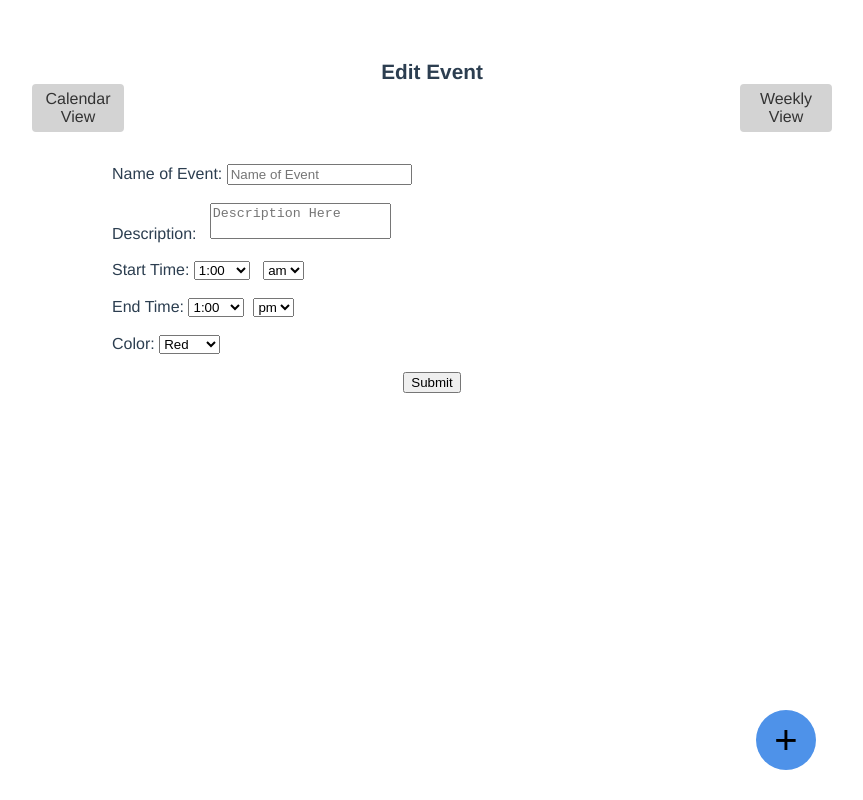
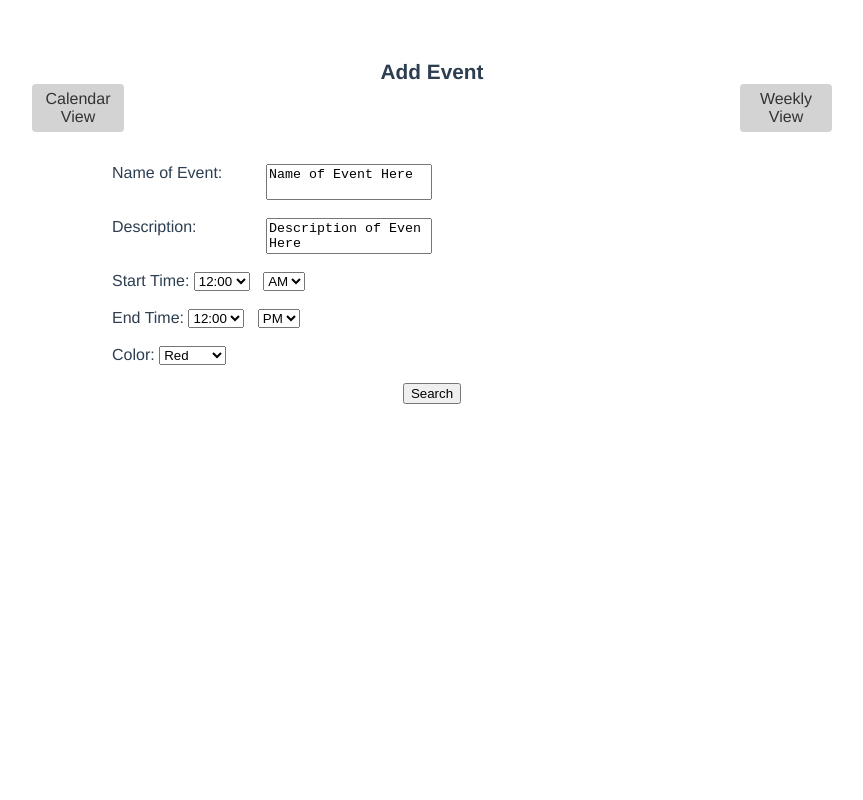
Before and after one commit to jmhibben/Task-Calendar, a Vue app: page /#/task in a window 1280 px wide. Shown: the whole page, without its empty margins (208-1071 px from the left). Built offline with nearby package versions, Linux system fonts and the light colour scheme.

Commit message:
package - Installed a vue resource dependency App.vue - took out the fab button Task.vue - updated code to be vue -formatted and can submit form data index.js - added an extra path to handle unique task IDs

```diff
--- a/package.json
+++ b/package.json
@@ -21,6 +21,7 @@
   "dependencies": {
     "googleapis": "^19.0.0",
     "vue": "^2.2.2",
+    "vue-resource": "^1.3.1",
     "vue-router": "^2.2.0",
     "vuex": "^2.3.1"
   },
--- a/src/App.vue
+++ b/src/App.vue
@@ -1,7 +1,6 @@
 <template>
   <div id="app">
     <router-view></router-view>
-    <button class="fab" v-on:click="goToTask">+</button>
   </div>
 </template>
 
@@ -25,18 +24,4 @@ export default {
   color: #2c3e50;
   margin-top: 60px;
 }
-
-.fab {
-  background-color: rgb(78, 146, 233);
-  border-radius: 30px;
-  border-style: hidden;
-  bottom: 30px;
-  font-size: 2.5rem;
-  height: 60px;
-  padding: 0;
-  position: fixed;
-  right: 20%;
-  text-align: center;
-  width: 60px;
-}
 </style>
--- a/src/components/Task.vue
+++ b/src/components/Task.vue
@@ -1,54 +1,77 @@
 <template>
   <div class="content">
-  <header>Edit Event</a></header>
+  <header>{{title}} {{$route.params.id}}</a></header>
   <nav>
-    <a href="#/" class="button prev">Calendar View</a>
-    <a href="#/week" class="button next">Weekly View</a>
+    <router-link to="/" class="button prev">Calendar View</router-link>
+    <router-link to="/Week" class="button next">Weekly View</router-link>
   </nav>
   <article>
-    <form>
-      <div id="label">Name of Event: <input id="textbox" type='textarea' placeholder="Name of Event"></div>
-      <br>
+    <form id="taskForm">
+      <div id="label">Name of Event: <textarea id="textbox">{{eventName}}</textarea></div>
+      <br><br>
 
       <div id="label">
-      Description:&nbsp&nbsp <textarea id="textbox" style="resize:none"placeholder="Description Here"></textarea>
-      </div><br>
+      Description:&nbsp&nbsp <textarea id="textbox">{{desc}}</textarea>
+      </div><br><br>
 
-      <div id="label">Start Time: <select name="startTime">
-      <option value="time" v-for="n in 12">{{n}}:00</option>
+      <div id="label">Start Time:
+      <select v-model="startN">
+      <option>12:00</option>
+      <option v-for="n in 11">{{n}}:00</option>
       </select>&nbsp&nbsp
 
-      <select name="dayornight">
-      <option value="am">am</option>
-      <option value="am">pm</option>
-      </select></div>&nbsp&nbsp&nbsp
+      <select v-model="selectedStart">
+      <option>AM</option>
+      <option>PM</option>
+      </select></div><br>
 
-      <div id="label">End Time: <select name="endTime">
-      <option value="" v-for="n in 12">{{n}}:00</option>
-      </select>&nbsp&nbsp<select name="dayornight">
-      <option value="am">pm</option>
-      <option value="am">am</option>
-      </select></div>
-      <br>
+      <div id="label">End Time:
+      <select v-model="endN">
+      <option>12:00</option>
+      <option v-for="n in 11">{{n}}:00</option>
+      </select>&nbsp&nbsp
 
-      <div id="label">Color: <select name="colors">
-      <option value="red">Red</option>
-      <option value="blue">Blue</option>
-      <option value="yellow">Yellow</option>
-      <option value="green">Green</option>
-      <option value="purple">Purple</option>
-      <option value="grey">Grey</option>
-      </select></div>
-      <br>
+      <select v-model="selectedEnd">
+      <option>PM</option>
+      <option>AM</option>
+      </select></div><br>
 
-      <div><input type="submit" value="Submit"></div>
+
+      <div id="label">Color:
+      <select v-model="selectedColor">
+      <option>Red</option>
+      <option>Blue</option>
+      <option>Yellow</option>
+      <option>Orange</option>
+      <option>Purple</option>
+      <option>Green</option>
+      </select></div><br>
+      <button type='submit' class='btn btn-default' v-on:click='submitForm'>Search</button>
     </form>
   </article>
   </div>
 </template>
 
 <script>
-  export default {}
+  export default {
+    data () {
+      return {
+        title: 'Add Event',
+        eventName: 'Name of Event Here',
+        desc: 'Description of Even Here',
+        startN: '12:00',
+        selectedStart: 'AM',
+        selectedEnd: 'PM',
+        endN: '12:00',
+        selectedColor: 'Red'
+      }
+    },
+    methods: {
+      submitForm: function () {
+        document.getElementById('taskForm').submit()
+      }
+    }
+  }
 </script>
 
 <style scoped lang="scss">
@@ -119,5 +142,12 @@
     position:relative;
     text-align: left;
     }
+
+    textarea {
+    resize: none;
+    float: right;
+    width: 50%;
+    }
+
 }
 </style>
--- a/src/router/index.js
+++ b/src/router/index.js
@@ -5,7 +5,6 @@ import Weekly from '@/components/Weekly'
 import Task from '@/components/Task'
 
 Vue.use(Router)
-
 export default new Router({
   routes: [
     {
@@ -23,6 +22,11 @@ export default new Router({
       path: '/task',
       name: 'Task',
       component: Task
+    },
+    {
+      path: '/task/:eventID',
+      name: 'TaskEvent',
+      component: Task
     }
   ]
 })
```
